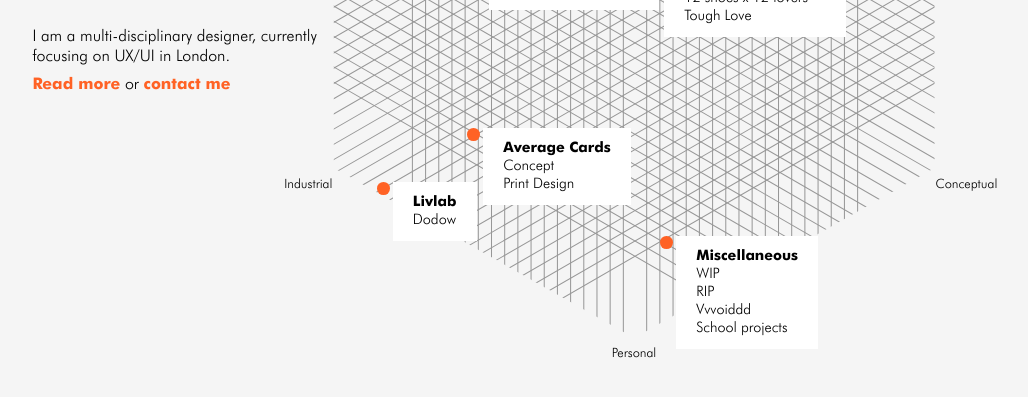
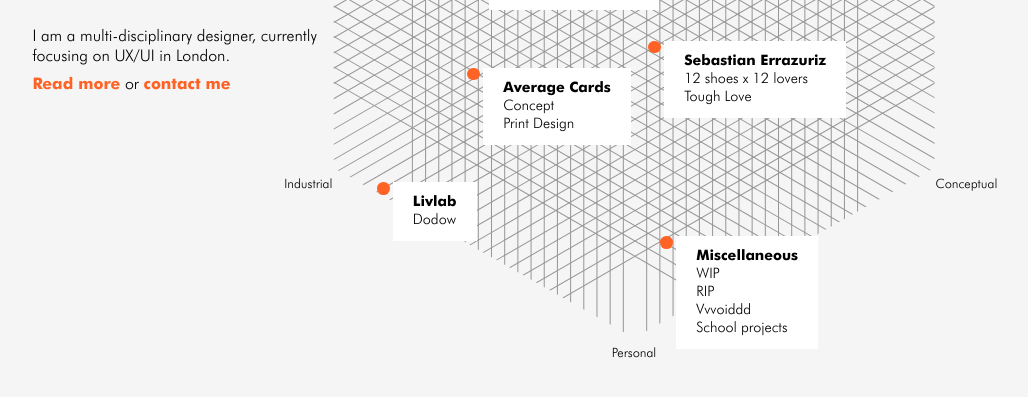
Before and after one commit to audreymgr/audreymgr.github.io, a Jekyll site: the page built from index.html, in a window 1280 px wide. Shown: the top 397 px of the page, without its empty margins (6-1034 px from the left). Built offline with Jekyll 4.4.1, drawn with Linux system fonts in a browser that asks for light colours.

Commit message:
projects_position21

```diff
--- a/index.html
+++ b/index.html
@@ -52,7 +52,7 @@ hide_header: true
                     </ul>
                 </a>
             </li>
-            <li style="left: 55%; top: 44%;">
+            <li style="left: 55%; top: 56%;">
                 <a href="/work/sebastianerrazuriz.html">
                     <h2>Sebastian Errazuriz</h2>
                     <ul>
@@ -69,7 +69,7 @@ hide_header: true
                     </ul>
                 </a>
             </li>
-            <li style="left: 25%; top: 69%;">
+            <li style="left: 25%; top: 60%;">
                 <a href="/work/averagecards.html">
                     <h2>Average Cards</h2>
                     <ul>
```
